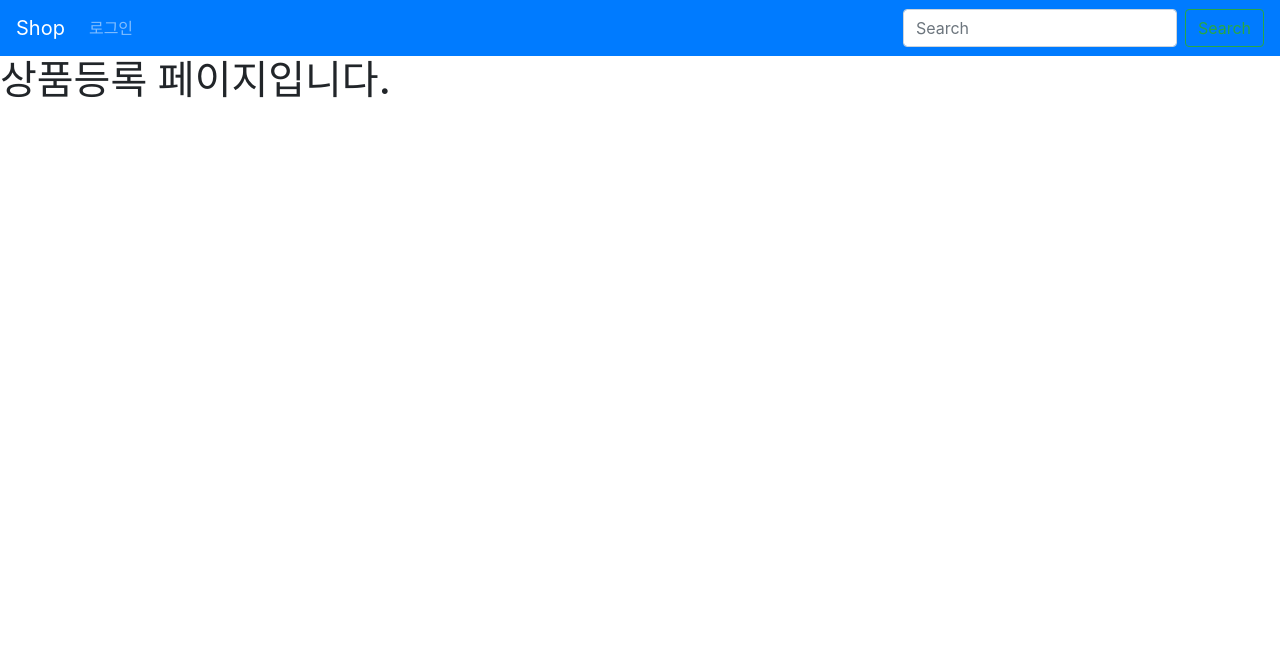
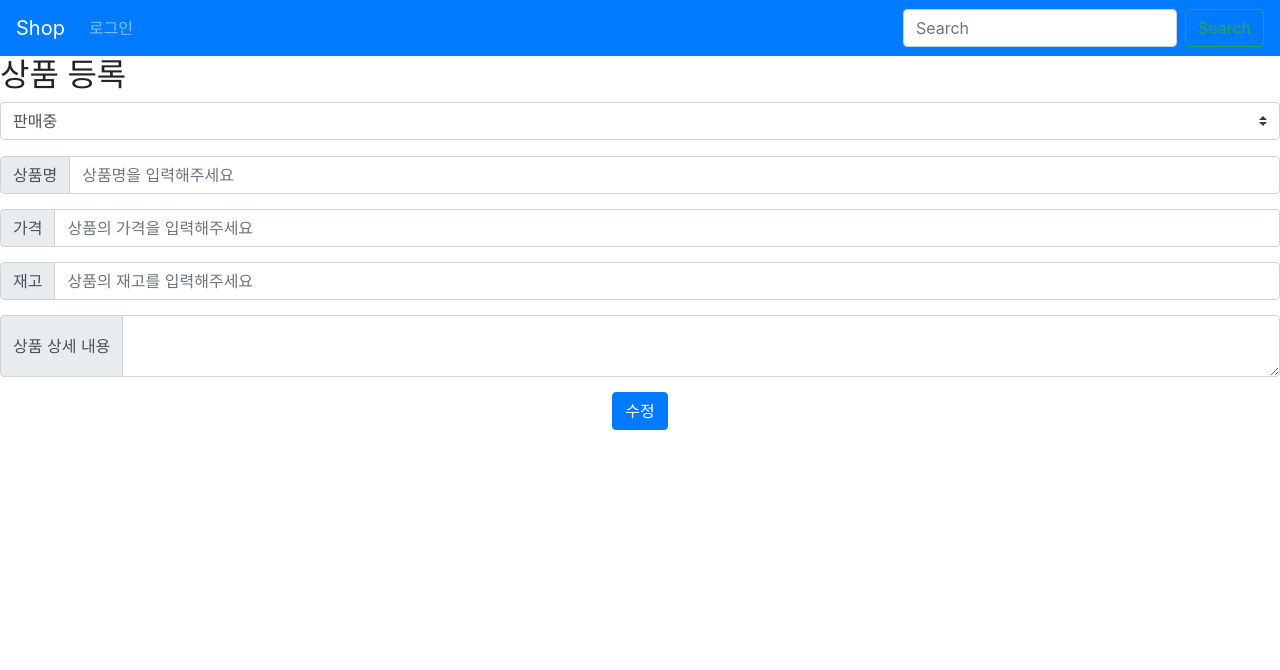
Before and after one commit to jkoogi/reviewBook, a Spring app: page /item/itemForm in a window 1280 px wide. Shown: the top 670 px of the page. Run offline with Thymeleaf, Linux system fonts and the light colour scheme; the template is opened without the code that fills it, so the values that code supplies are empty; some of the project's set-up classes (security, data sources, template engines, error pages and the like) are left out, and stand-ins take their place.

Commit message:
* [함께 해봐요 6-1] 상품 등록 구현하기 #2  - $1 itemForm.html : 상품등록 화면 추가  - $2 application.properties : 테이블 생성옵션 수정  - $3 application-test.properties : 테이블 생성옵션 추가

```diff
--- a/스프링 부트 쇼핑몰 프로젝트 with JPA/shop/src/main/resources/application-test.properties
+++ b/스프링 부트 쇼핑몰 프로젝트 with JPA/shop/src/main/resources/application-test.properties
@@ -2,7 +2,9 @@
 spring.datasource.driver-class-name=org.h2.Driver
 spring.datasource.url=jdbc:h2:mem:test
 spring.datasource.username=sa
-spring.datasource.password?
+spring.datasource.password=
 
 # H2 \uB370\uC774\uD130\uBCA0\uC774\uC2A4 \uBC29\uC5B8 \uC124\uC815
 spring.jpa.database-platform=org.hibernate.dialect.H2Dialect
+
+spring.jpa.hibernate.ddl-auto=create
--- a/스프링 부트 쇼핑몰 프로젝트 with JPA/shop/src/main/resources/application.properties
+++ b/스프링 부트 쇼핑몰 프로젝트 with JPA/shop/src/main/resources/application.properties
@@ -18,7 +18,7 @@
 # \uCFFC\uB9AC\uC5D0 \uBB3C\uC74C\uD45C\uB85C \uCD9C\uB825\uB418\uB294 \uBC14\uC778\uB4DC \uD30C\uB77C\uBBF8\uD130 \uCD9C\uB825
 logging.level.org.hibernate.type.descriptor.sql=trace
 
-spring.jpa.hibernate.ddl-auto=create
+spring.jpa.hibernate.ddl-auto=validate
 spring.jpa.database-platform=org.hibernate.dialect.MySQL8Dialect
 
 # Live Reload \uAE30\uB2A5 \uD65C\uC131\uD654
--- a/스프링 부트 쇼핑몰 프로젝트 with JPA/shop/src/main/resources/templates/item/itemForm.html
+++ b/스프링 부트 쇼핑몰 프로젝트 with JPA/shop/src/main/resources/templates/item/itemForm.html
@@ -3,10 +3,149 @@
       xmlns:layout="http://www.ultraq.net.nz/thymeleaf/layout"
       layout:decorate="~{layouts/layout1}">
 
+<!--사용자 스크립트 추가-->
+<th:block layout:fragment="script">
+
+    <script th:inline="javascript">
+        $(document).ready(function(){
+            var errorMessage = [[${errorMessage}]];
+            if(errorMessage != null){
+                alert(errorMessage);
+            }
+
+            bindDomEvent();
+
+        });
+
+        function bindDomEvent(){
+            $(".custom-file-input").on("change", function() {
+                var fileName = $(this).val().split("\\").pop(); //이미지 파일명
+                var fileExt = fileName.substring(fileName.lastIndexOf(".")+1); // 확장자 추출
+                fileExt = fileExt.toLowerCase(); // 소문자 변환
+
+                if(fileExt != "jpg" && fileExt != "jpeg" && fileExt != "gif"
+                    && fileExt != "png" && fileExt != "bmp"){
+                    alert("이미지 파일만 등록이 가능합니다.");
+                    return;
+                }
+
+                $(this).siblings(".custom-file-label").html(fileName);
+            });
+        }
+
+    </script>
+
+</th:block>
+
+<!-- 사용자 CSS 추가 -->
+<th:block layout:fragment="css">
+    <style>
+        .input-group {
+            margin-bottom : 15px
+        }
+        .img-div {
+            margin-bottom : 10px
+        }
+        .fieldError {
+            color: #bd2130;
+        }
+    </style>
+</th:block>
+
 <div layout:fragment="content">
 
-    <h1>상품등록 페이지입니다.</h1>
+    <form role="form" method="post" enctype="multipart/form-data"
+          th:object="${itemFormDto}">
 
+        <p class="h2">
+            상품 등록
+        </p>
+
+        <input type="hidden" th:field="*{id}">
+
+        <div class="form-group">
+            <select th:field="*{itemSellStatus}" class="custom-select">
+                <option value="SELL">판매중</option>
+                <option value="SOLD_OUT">품절</option>
+            </select>
+        </div>
+
+        <div class="input-group">
+            <div class="input-group-prepend">
+                <span class="input-group-text">상품명</span>
+            </div>
+            <input type="text" th:field="*{itemNm}" class="form-control"
+                   placeholder="상품명을 입력해주세요">
+        </div>
+        <p th:if="${#fields.hasErrors('itemNm')}" th:errors="*{itemNm}"
+           class="fieldError">Incorrect data</p>
+
+        <div class="input-group">
+            <div class="input-group-prepend">
+                <span class="input-group-text">가격</span>
+            </div>
+            <input type="number" th:field="*{price}" class="form-control"
+                   placeholder="상품의 가격을 입력해주세요">
+        </div>
+        <p th:if="${#fields.hasErrors('price')}" th:errors="*{price}"
+           class="fieldError">Incorrect data</p>
+
+        <div class="input-group">
+            <div class="input-group-prepend">
+                <span class="input-group-text">재고</span>
+            </div>
+            <input type="number" th:field="*{stockNumber}"
+                   class="form-control" placeholder="상품의 재고를 입력해주세요">
+        </div>
+        <p th:if="${#fields.hasErrors('stockNumber')}" th:errors="*{stockNumber}"
+           class="fieldError">Incorrect data</p>
+
+        <div class="input-group">
+            <div class="input-group-prepend">
+                <span class="input-group-text">상품 상세 내용</span>
+            </div>
+            <textarea class="form-control" aria-label="With textarea"
+                      th:field="*{itemDetail}"></textarea>
+        </div>
+        <p th:if="${#fields.hasErrors('itemDetail')}" th:errors="*{itemDetail}"
+           class="fieldError">Incorrect data</p>
+
+        <div th:if="${#lists.isEmpty(itemFormDto.itemImgDtoList)}">
+            <div class="form-group" th:each="num: ${#numbers.sequence(1,5)}">
+                <div class="custom-file img-div">
+                    <input type="file" class="custom-file-input"
+                           name="itemImgFile">
+                    <label class="custom-file-label"
+                           th:text="상품이미지 + ${num}"></label>
+                </div>
+            </div>
+        </div>
+
+        <div th:if = "${not #lists.isEmpty(itemFormDto.itemImgDtoList)}">
+            <div class="form-group" th:each="itemImgDto,
+                status: ${itemFormDto.itemImgDtoList}">
+                <div class="custom-file img-div">
+                    <input type="file" class="custom-file-input" name="itemImgFile">
+                    <input type="hidden" name="itemImgIds" th:value="${itemImgDto.id}">
+                    <label class="custom-file-label" th:text="${not #strings.isEmpty(itemImgDto.oriImgName)}
+                        ? ${itemImgDto.oriImgName} : '상품이미지' + ${status.index+1}"></label>
+                </div>
+            </div>
+        </div>
+
+        <div th:if="${#strings.isEmpty(itemFormDto.id)}"
+             style="text-align: center">
+            <button th:formaction="@{/admin/item/new}" type="submit"
+                    class="btn btn-primary">저장</button>
+        </div>
+        <div th:unless="${#strings.isEmpty(itemFormDto.id)}"
+             style="text-align: center">
+            <button th:formaction="@{'/admin/item/' + ${itemFormDto.id} }"
+                    type="submit" class="btn btn-primary">수정</button>
+        </div>
+        <input type="hidden" th:name="${_csrf.parameterName}"
+               th:value="${_csrf.token}">
+    </form>
 </div>
 
 </html>
```
